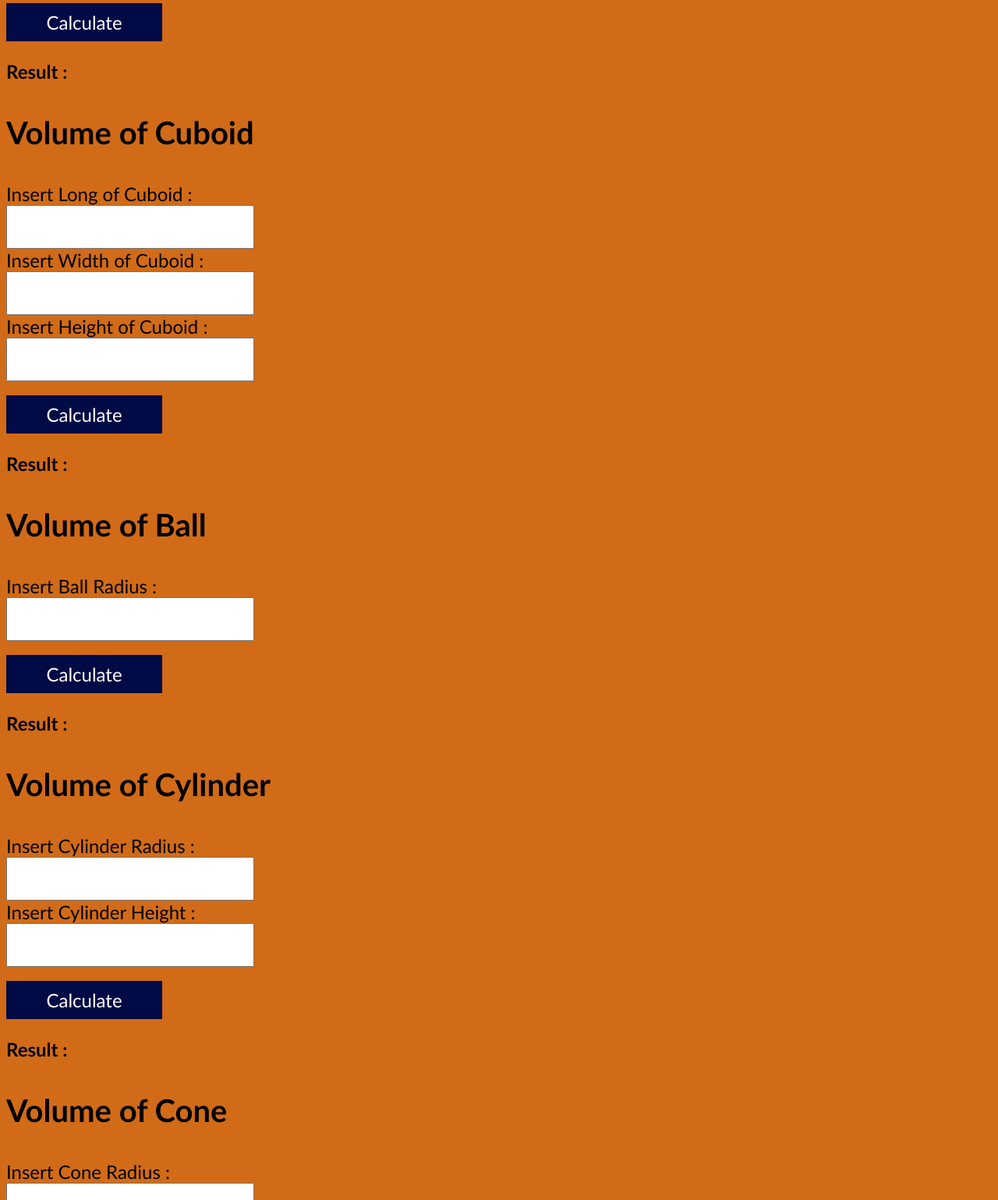
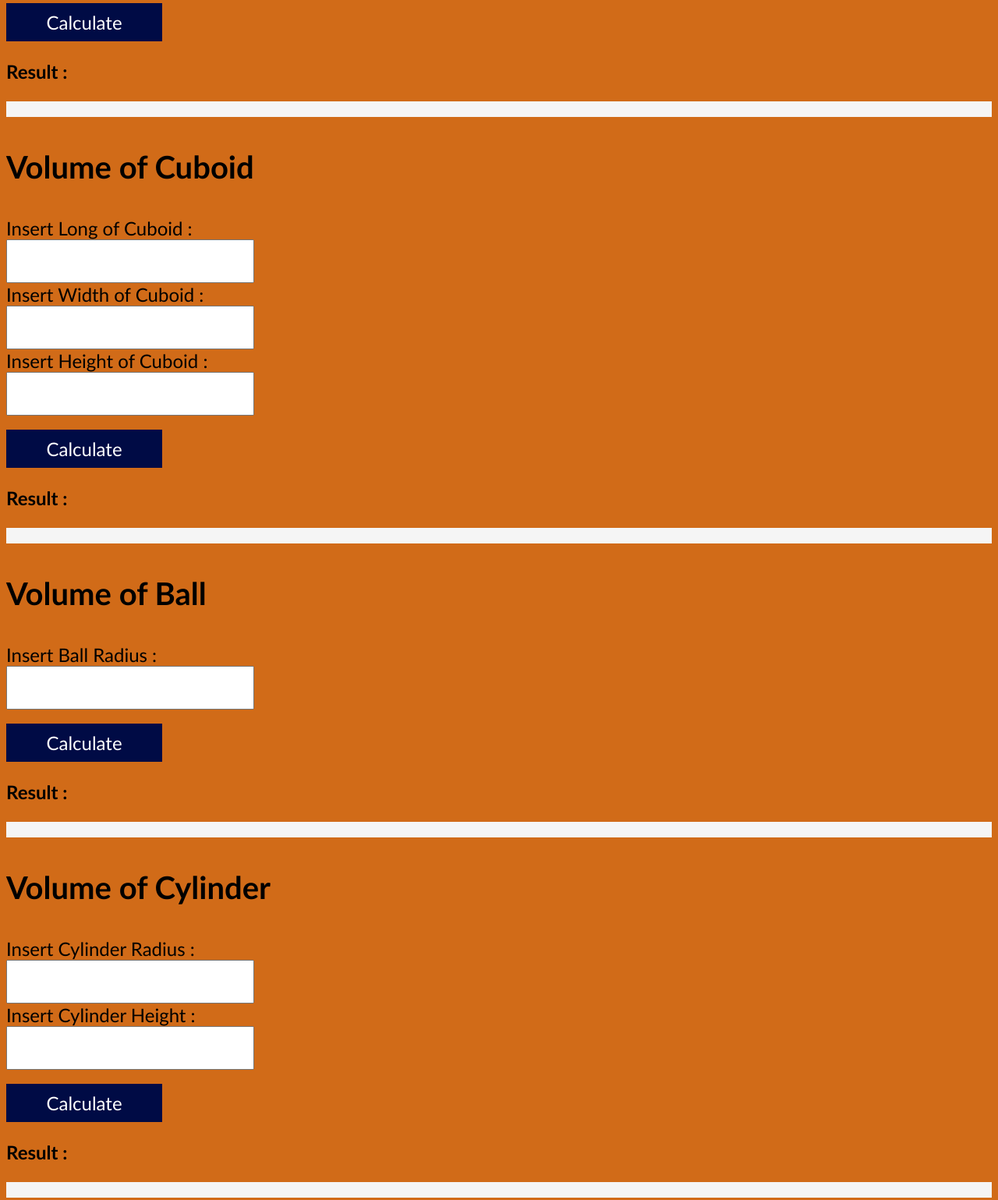
Before and after one commit to GabrielNathanael/GabrielNathanael.github.io, a plain HTML site: page index.html in a window 1280 px wide. Shown: the part 1120-2659 px from the top of the page at 78% size. Drawn offline with Linux system fonts and the light colour scheme.

Commit message:
Add files via upload

```diff
--- a/index.html
+++ b/index.html
@@ -32,6 +32,7 @@
         <p id="resultCube">Result :</p>
 
     </div>
+    <div class="line1"></div>
     <div id="cuboidShape">
         <h3>Volume of Cuboid</h3>
         <label for="cuboidLong">Insert Long of Cuboid :</label><br>
@@ -43,6 +44,7 @@
             <button id="cuboidButton" >Calculate </button>
         <p id="resultCuboid">Result :</p>
     </div>
+    <div class="line1"></div>
     <div id="ballShape">
         <h3>Volume of Ball</h3>
         <label for="radiusBall">Insert Ball Radius :</label><br>
@@ -50,6 +52,7 @@
             <button id="ballButton" >Calculate </button>
         <p id="resultBall">Result :</p>
     </div>
+    <div class="line1"></div>
     <div id="cylinderShape" >
         <h3>Volume of Cylinder</h3>
         <label for="cylinderRadius">Insert Cylinder Radius :</label><br>
@@ -59,6 +62,7 @@
             <button id="cylinderButton" >Calculate </button>
         <p id="resultCylinder">Result :</p>
     </div>
+    <div class="line1"></div>
     <div id="coneShape" >
         <h3>Volume of Cone</h3>
         <label for="coneRadius">Insert Cone Radius :</label><br>
--- a/style.css
+++ b/style.css
@@ -4,6 +4,7 @@
     font-family: 'Trebuchet MS', 'Lucida Sans Unicode', 'Lucida Grande', 'Lucida Sans', Arial, sans-serif;
     font-size: 150%;
     color:#fff;
+
 }
 
 
@@ -58,5 +59,8 @@ input[type="number"] {
   }
 
 #line{
-    border: 50px solid white;
+    border: 50px solid whitesmoke;
 }
+.line1{
+    border:10px solid whitesmoke;
+}
```
